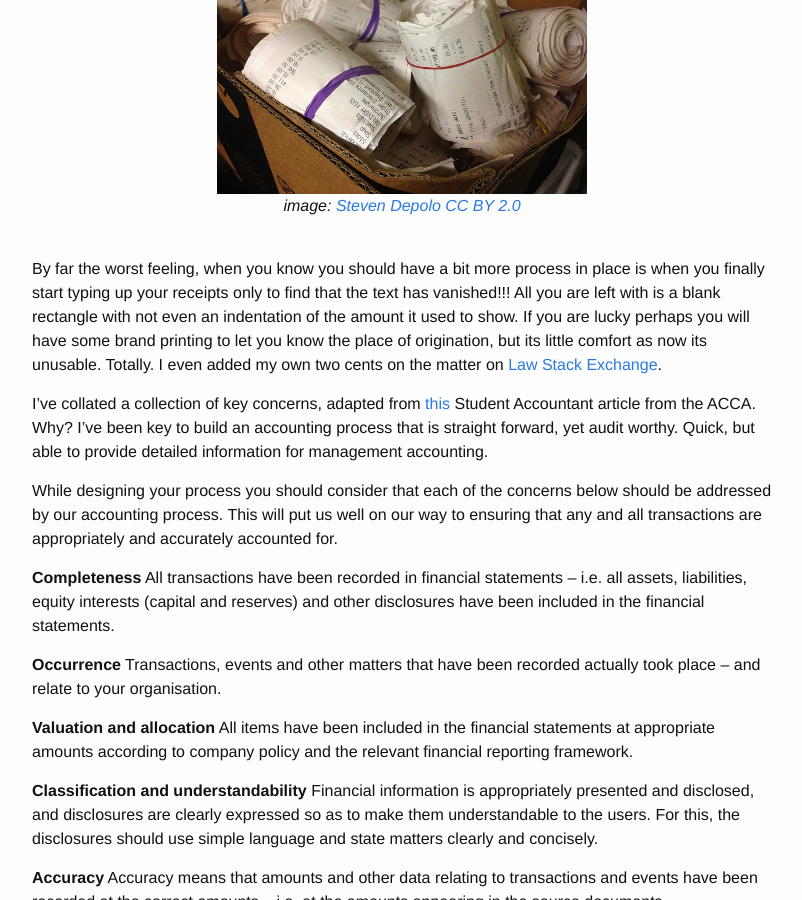
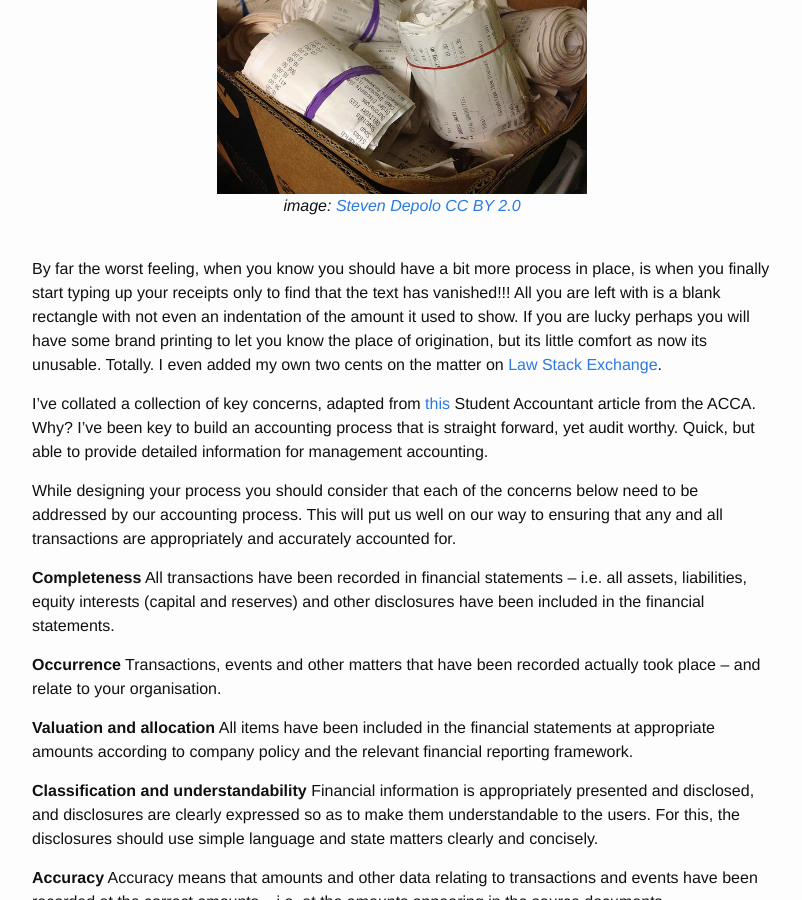
Before and after one commit to dwanderton/dwanderton.github.io, a Jekyll site: the page built from _posts/2015-12-23-creating-an-accounting-procedure-that-holds-water.markdown, in a window 1280 px wide and 900 px high, scrolled down 500 px. Shown: the whole window, without its empty margins (238-1040 px from the left). Built offline with Jekyll 4.4.1, drawn with Linux system fonts in a browser that asks for light colours.

```diff
--- a/_posts/2015-12-23-creating-an-accounting-procedure-that-holds-water.markdown
+++ b/_posts/2015-12-23-creating-an-accounting-procedure-that-holds-water.markdown
@@ -12,11 +12,11 @@ For a couple years now accounting has been a once a year marathon, or should I s
 <center><i>image: <a>Steven Depolo CC BY 2.0</a></i></center>
 <br/>
 
-By far the worst feeling, when you know you should have a bit more process in place is when you finally start typing up your receipts only to find that the text has vanished!!! All you are left with is a blank rectangle with not even an indentation of the amount it used to show. If you are lucky perhaps you will have some brand printing to let you know the place of origination, but its little comfort as now its unusable. Totally. I even added my own two cents on the matter on [Law Stack Exchange][law-stack-exchange].
+By far the worst feeling, when you know you should have a bit more process in place, is when you finally start typing up your receipts only to find that the text has vanished!!! All you are left with is a blank rectangle with not even an indentation of the amount it used to show. If you are lucky perhaps you will have some brand printing to let you know the place of origination, but its little comfort as now its unusable. Totally. I even added my own two cents on the matter on [Law Stack Exchange][law-stack-exchange].
 
 I've collated a collection of key concerns, adapted from [this][sa-acca] Student Accountant article from the ACCA. Why? I've been key to build an accounting process that is straight forward, yet audit worthy. Quick, but able to provide detailed information for management accounting.
 
-While designing your process you should consider that each of the concerns below should be addressed by our accounting process. This will put us well on our way to ensuring that any and all transactions are appropriately and accurately accounted for.
+While designing your process you should consider that each of the concerns below need to be addressed by our accounting process. This will put us well on our way to ensuring that any and all transactions are appropriately and accurately accounted for.
 
 **Completeness**
 All transactions have been recorded in  financial statements – i.e. all assets, liabilities, equity interests (capital and reserves) and other disclosures have been included in the financial statements.
```
